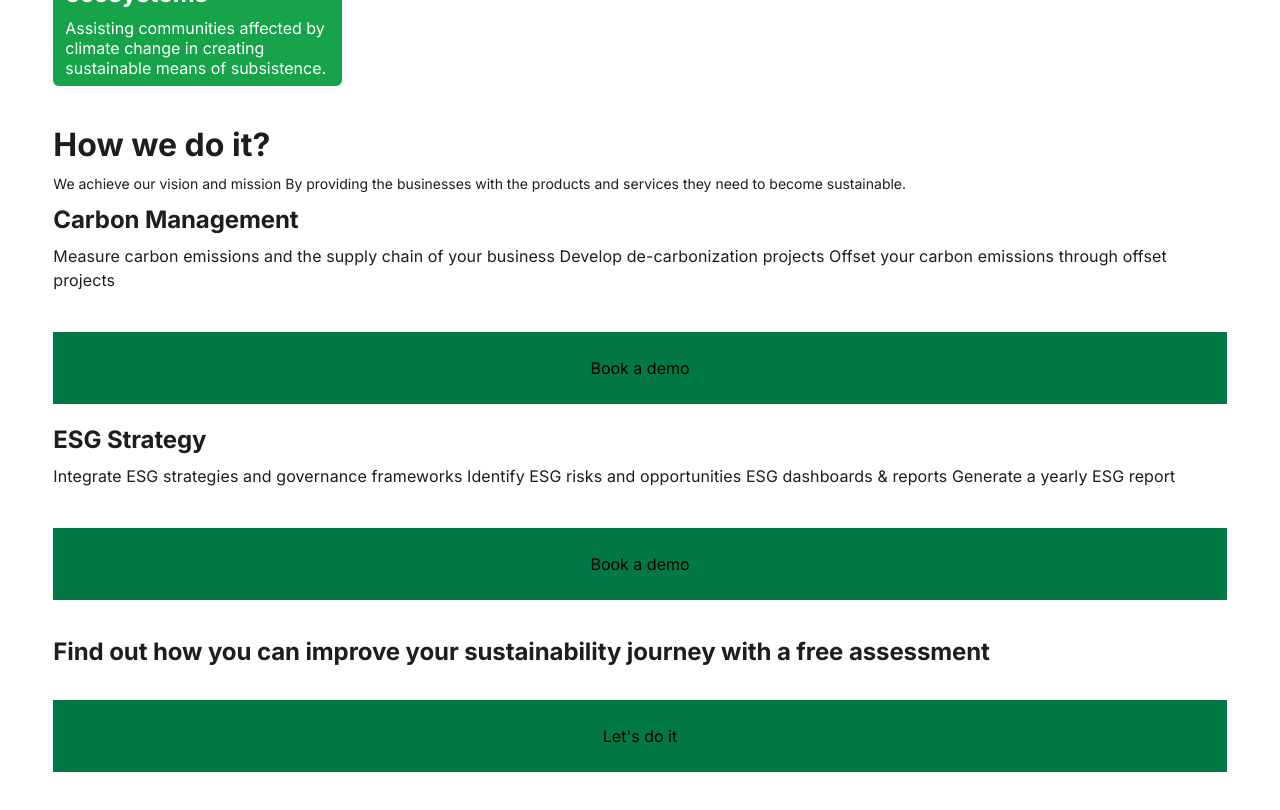
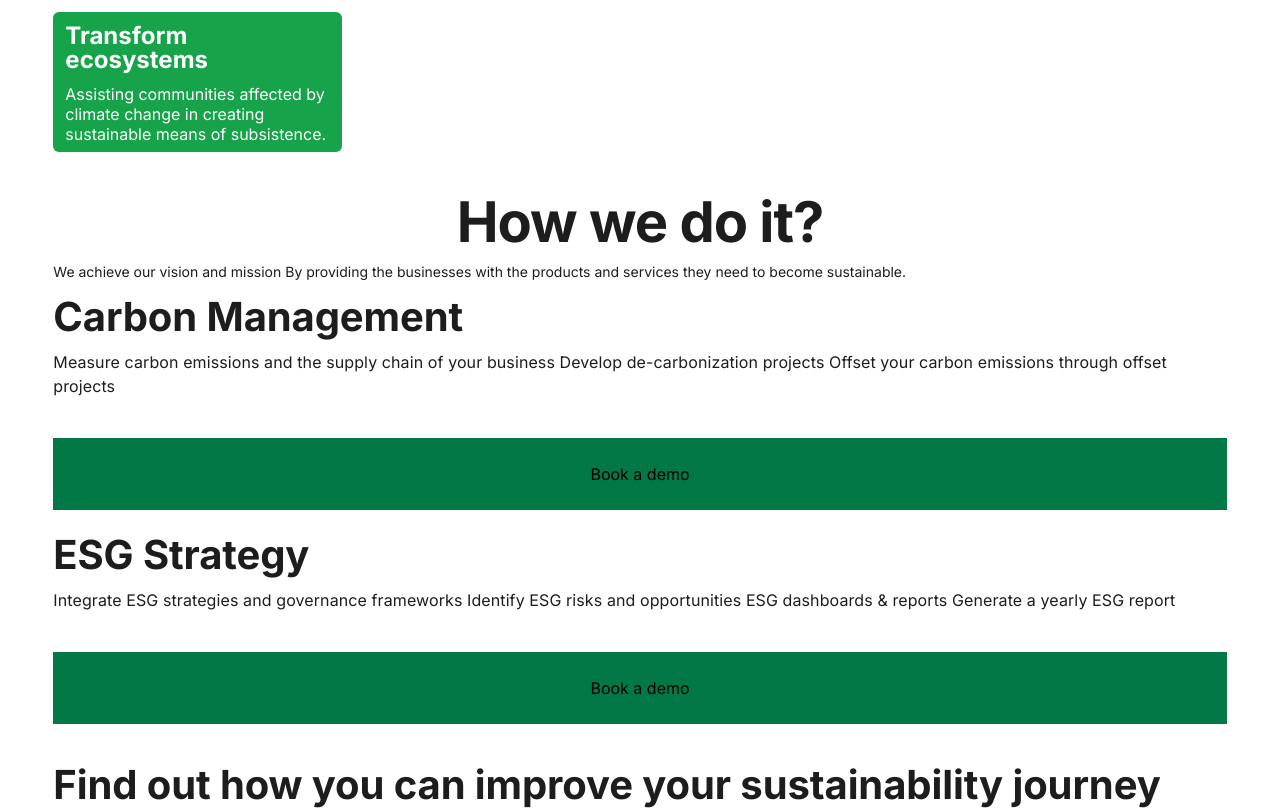
Before and after one commit to Vignesh12334/bs-training, a Next.js app: page /dashboard/about in a window 1280 px wide. Shown: the part 1140-1950 px from the top of the page. Built offline with nearby package versions, Linux system fonts and the light colour scheme.

Commit message:
heading component updated for Desktop responsive

```diff
--- a/src/app/ui/Typography/HeadingL.tsx
+++ b/src/app/ui/Typography/HeadingL.tsx
@@ -13,7 +13,7 @@ export interface propTypes {
 
 const HeadingL = ({children, className} : propTypes) => {
   return (
-        <h1 className={twMerge(' text-[#1D1D1D] text-[32px] not-italic font-bold leading-[38px]',className)}>
+        <h1 className={twMerge(' text-[#1D1D1D] text-[32px] not-italic font-bold leading-[38px] md:text-[56px] md:text-center md:leading-[60px] md:tracking-[-1px]  ',className)}>
             {children}
         </h1>
   )
--- a/src/app/ui/Typography/HeadingM.tsx
+++ b/src/app/ui/Typography/HeadingM.tsx
@@ -13,7 +13,7 @@ export interface propTypes {
 
 const HeadingM = ({children, className} : propTypes) => {
   return (
-        <h1 className={twMerge(' text-[#1D1D1D] text-[28px] not-italic font-bold leading-[38px] tracking-[-0.4px]',className)}>
+        <h1 className={twMerge(' text-[#1D1D1D] text-[28px] not-italic font-bold leading-[38px] tracking-[-0.4px]  md:text-[48px] md:leading-[56px]  md:tracking-[-1.92]',className)}>
             {children}
         </h1>
   )
--- a/src/app/ui/Typography/HeadingS.tsx
+++ b/src/app/ui/Typography/HeadingS.tsx
@@ -13,7 +13,7 @@ export interface propTypes {
 
 const HeadingS = ({children, className} : propTypes) => {
   return (
-        <h1 className={twMerge(' text-[#1D1D1D] text-[24px] not-italic font-bold leading-[32px] tracking-[-0.1px]',className)}>
+        <h1 className={twMerge(' text-[#1D1D1D] text-[24px] not-italic font-bold leading-[32px] tracking-[-0.1px] md:text-[40px] md:leading-[50px]',className)}>
             {children}
         </h1>
   )
```
